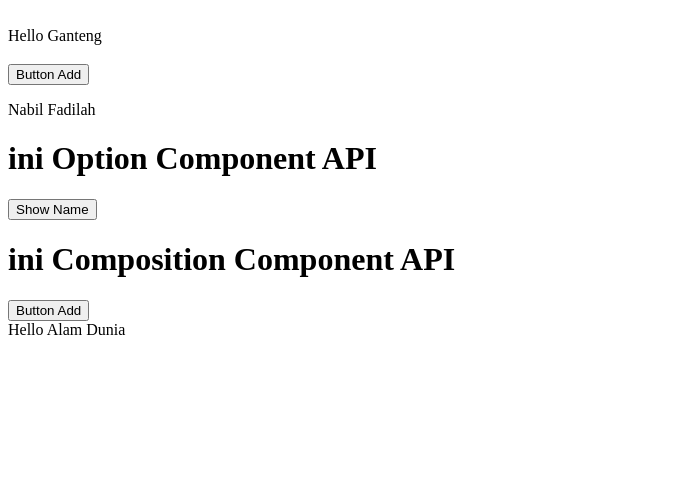
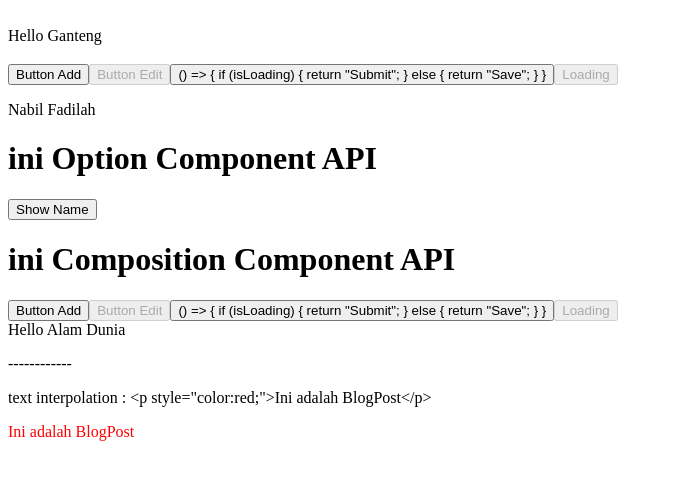
Before and after one commit to Nabilfadilah/hello-vue, a Vue app: page / in a window 1280 px wide. Shown: the top 480 px of the page, without its empty margins (0-673 px from the left). Built offline with nearby package versions, Linux system fonts and the light colour scheme.

Commit message:
Membuat Text Interpolation dan Binding

```diff
--- a/src/App.vue
+++ b/src/App.vue
@@ -7,6 +7,16 @@ import OptionsComponent from './components/OptionsComponent.vue';
 import TheWelcome from './components/TheWelcome.vue'
 
 const name = 'Nabil Fadilah'
+
+// templet syntax
+const blogPost = '<p style="color:red;">Ini adalah BlogPost</p>'
+
+// atribute bindings
+const idBlog = 'blog1'
+
+// shorthand
+const blogClass = 'text-2xl flex-col'
+
 </script>
 
 <!-- template untuk merender tag html/dalam script -->
@@ -31,6 +41,18 @@ const name = 'Nabil Fadilah'
     Hello Alam Dunia
     <!-- <TheWelcome /> -->
   </main>
+
+  <p>------------</p>
+  <!-- text Interpolation -->
+  <!-- atributte binding = idBlog -->
+  <!-- shorthand = v-bind:class -->
+  <!-- bisa langsung pakai titik dua (:) -->
+  <div :id="idBlog" v-bind:class="blogClass">
+    text interpolation : {{ blogPost }}
+  </div>
+
+  <!-- Row HTML -->
+  <div v-html="blogPost"></div>
 </template>
 
 <!-- style untuk tampilannya -->
--- a/src/components/MainButton.vue
+++ b/src/components/MainButton.vue
@@ -1,7 +1,33 @@
-<script setup></script>
+<script setup>
+// boolean atributes
+const buttonDisbaled = false;
+
+// dynamic binding multiple atttribute
+const buttonAttr = {
+    disabled: true,
+    class: 'text-3xl bg-black text-white',
+    id: '1'
+}
+
+// using javascript expression
+const isLoading = true;
+
+// calling function
+const renderIsLoading = () => {
+    if (isLoading) {
+        return "Submit"
+    } else {
+        return 'Save'
+    }
+}
+
+</script>
 
 <template>
-    <button>Button Add</button>
+    <button :disabled="buttonDisbaled">Button Add</button>
+    <button v-bind="buttonAttr">Button Edit</button>
+    <button>{{ renderIsLoading }}</button>
+    <button v-bind="buttonAttr">{{ isLoading ? 'Loading' : 'Submit' }}</button>
 </template>
 
 <style scoped></style>
```
